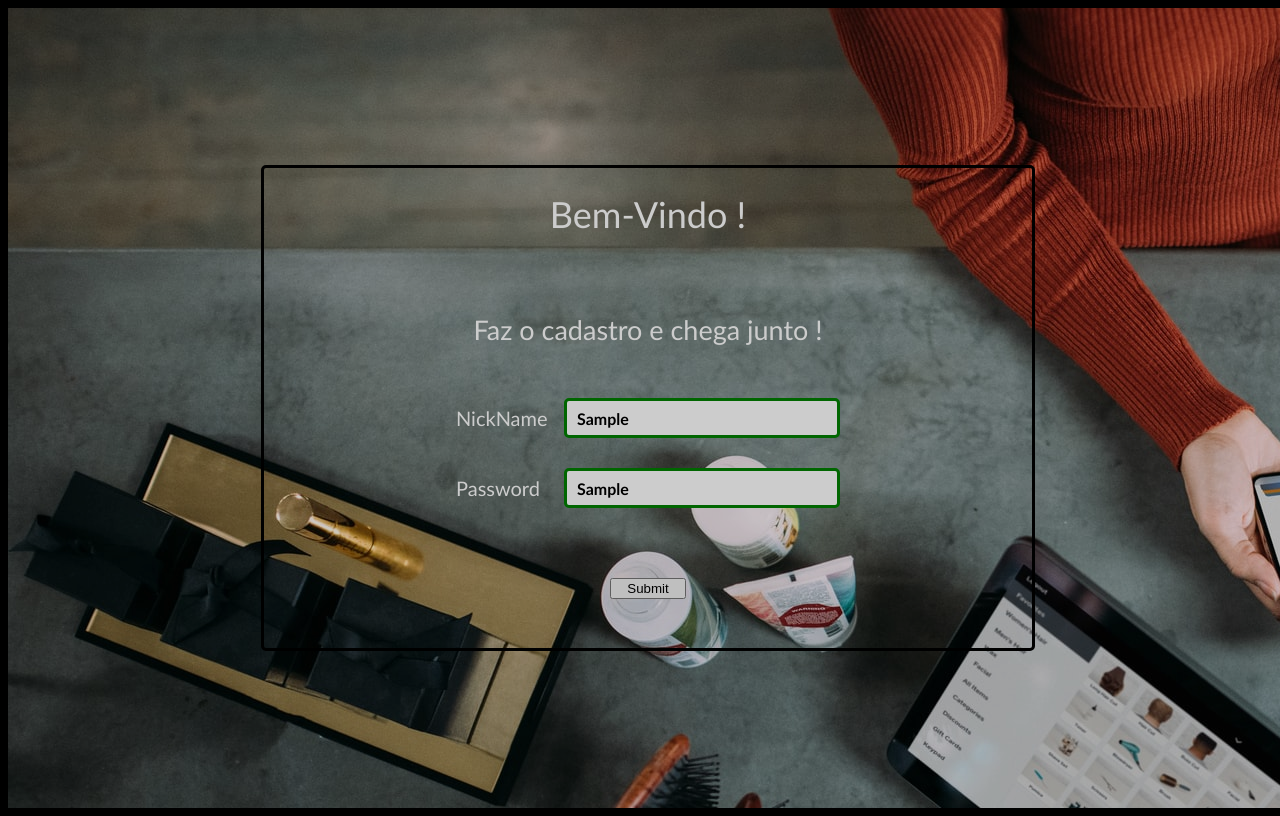
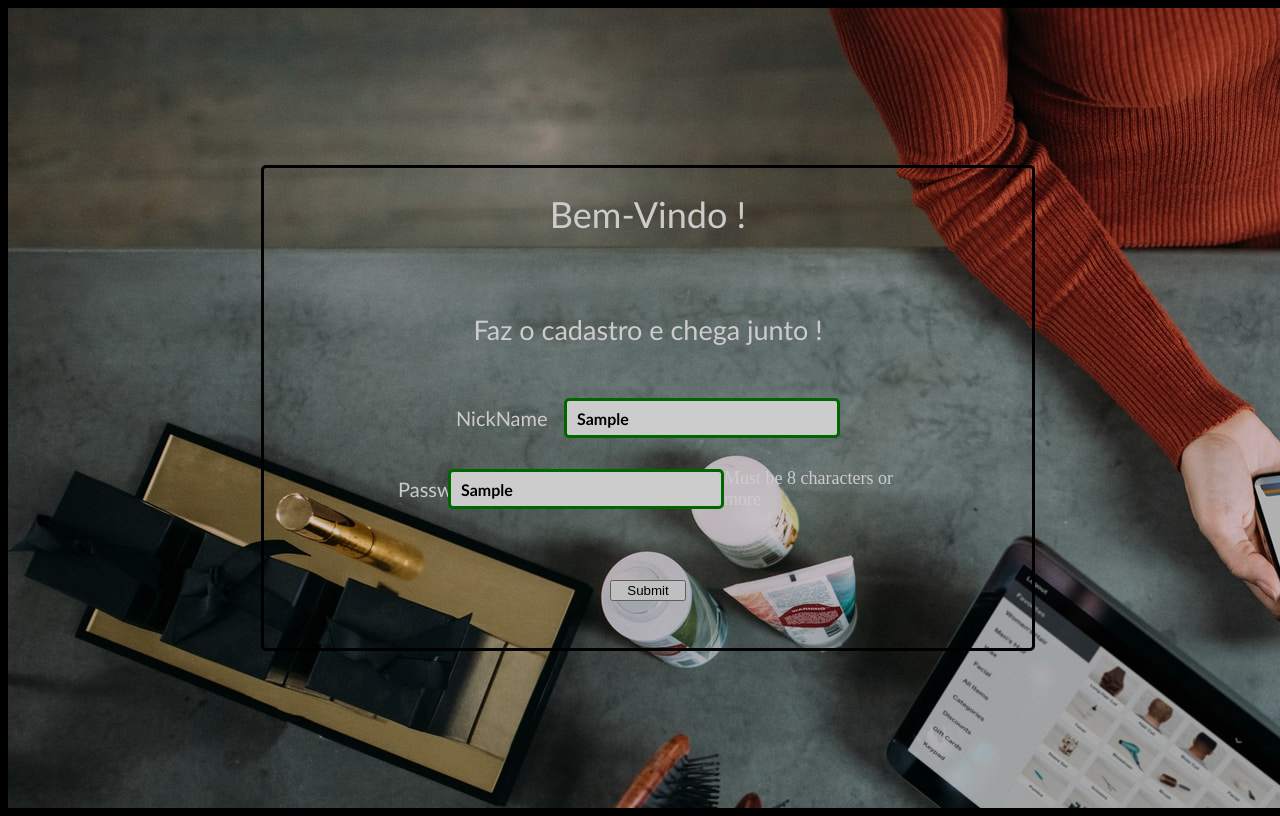
Before and after one commit to caiodeoliveira/localStorage, a React (Create React App) app: page / in a window 1280 px wide. Both pictures are taken after typing "Sample", "Sample" into the empty fields and a click on the input "Submit". Built offline with nearby package versions, Linux system fonts and the light colour scheme.

Commit message:
🚧 yup validation included

```diff
--- a/src/components/Register/index.tsx
+++ b/src/components/Register/index.tsx
@@ -1,6 +1,7 @@
 import * as S from "./styles";
 import { useFormik } from "formik";
 import { useNavigate } from "react-router-dom";
+import * as yup from "yup";
 
 export const Register = () => {
   const navigate = useNavigate();
@@ -19,6 +20,13 @@ export const Register = () => {
       login: "",
       password: "",
     },
+    validationSchema: yup.object({
+      login: yup.string().email("e-mail invalid format").required("Required"),
+      password: yup
+        .string()
+        .min(8, "Must be 8 characters or more")
+        .required("required"),
+    }),
     onSubmit: (values) => {
       localStorage.setItem("@Data", JSON.stringify(values));
     },
@@ -42,16 +50,21 @@ export const Register = () => {
               id="login"
               placeholder="type your NickName"
             />
+            {/* {formik.touched.login && formik.errors.login ? (
+              <div>{formik.errors.login}</div>
+            ) : null} */}
           </S.NickNameContainer>
           <S.PasswordContainer>
             <S.Label htmlFor="password">Password</S.Label>
             <S.Input
-              onChange={formik.handleChange}
-              value={formik.values.password}
               type="text"
               id="password"
               placeholder="type your password"
+              {...formik.getFieldProps("password")}
             />
+            {formik.touched.password && formik.errors.password ? (
+              <div>{formik.errors.password}</div>
+            ) : null}
           </S.PasswordContainer>
           <S.SubmitButton type="submit" value="Submit" onClick={handleSend} />
         </S.Form>
```
